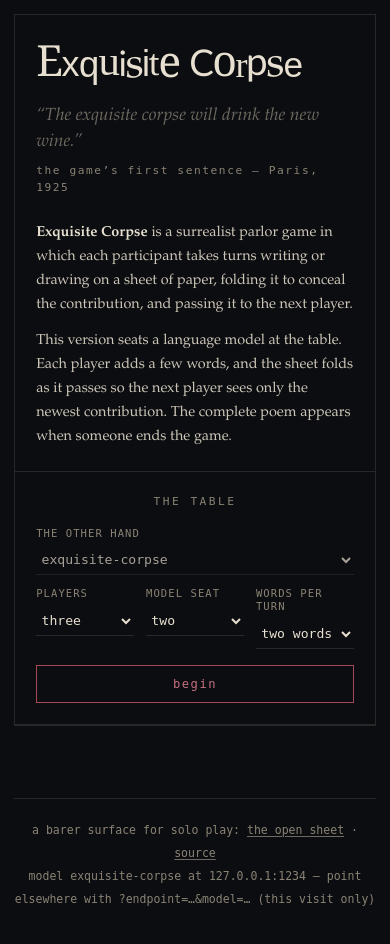
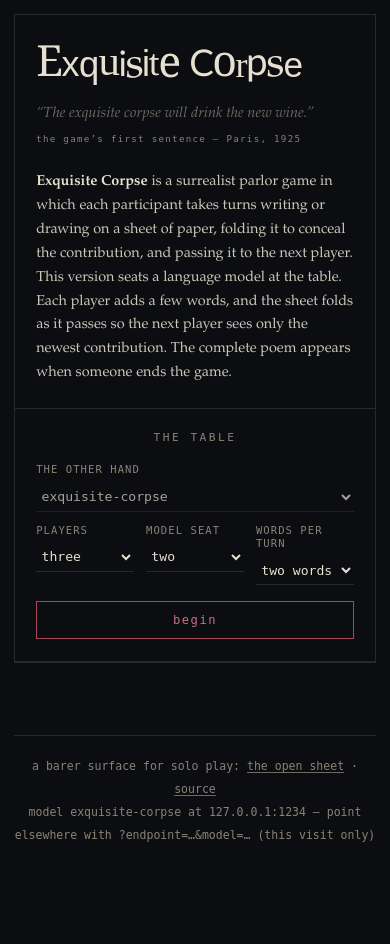
Before and after one commit to milwrite/cadavre-exquis, a plain HTML site: page index.html in a window 390 px wide. After the commit the page ends 911 px from the top, so only its background shows below. Drawn offline with Linux system fonts and the light colour scheme; a script that the page names is missing.

Commit message:
make intro copy responsive

```diff
--- a/index.html
+++ b/index.html
@@ -96,8 +96,9 @@
     .epigraph {
       margin-top: 0.9rem;
       font-style: italic;
-      font-size: clamp(1.05rem, 1rem + 0.4vw, 1.25rem);
+      font-size: clamp(0.72rem, 3.75vw, 1.25rem);
       color: var(--ash);
+      white-space: nowrap;
     }
 
     .epigraph .attr {
@@ -105,9 +106,10 @@
       margin-top: 0.45rem;
       font-family: var(--mono);
       font-style: normal;
-      font-size: 0.7rem;
-      letter-spacing: 0.14em;
+      font-size: clamp(0.5rem, 2.35vw, 0.7rem);
+      letter-spacing: clamp(0.06em, 0.35vw, 0.14em);
       color: var(--label);
+      white-space: nowrap;
     }
 
     /* ── one compact game surface ──────────────────────────────────────── */
@@ -614,8 +616,7 @@
         </header>
 
         <section class="prose" aria-label="about the game">
-          <p><strong>Exquisite Corpse</strong> is a surrealist parlor game in which each participant takes turns writing or drawing on a sheet of paper, folding it to conceal the contribution, and passing it to the next player.</p>
-          <p>This version seats a language model at the table. Each player adds a few words, and the sheet folds as it passes so the next player sees only the newest contribution. The complete poem appears when someone ends the game.</p>
+          <p><strong>Exquisite Corpse</strong> is a surrealist parlor game in which each participant takes turns writing or drawing on a sheet of paper, folding it to conceal the contribution, and passing it to the next player. This version seats a language model at the table. Each player adds a few words, and the sheet folds as it passes so the next player sees only the newest contribution. The complete poem appears when someone ends the game.</p>
         </section>
       </div>
 
```
